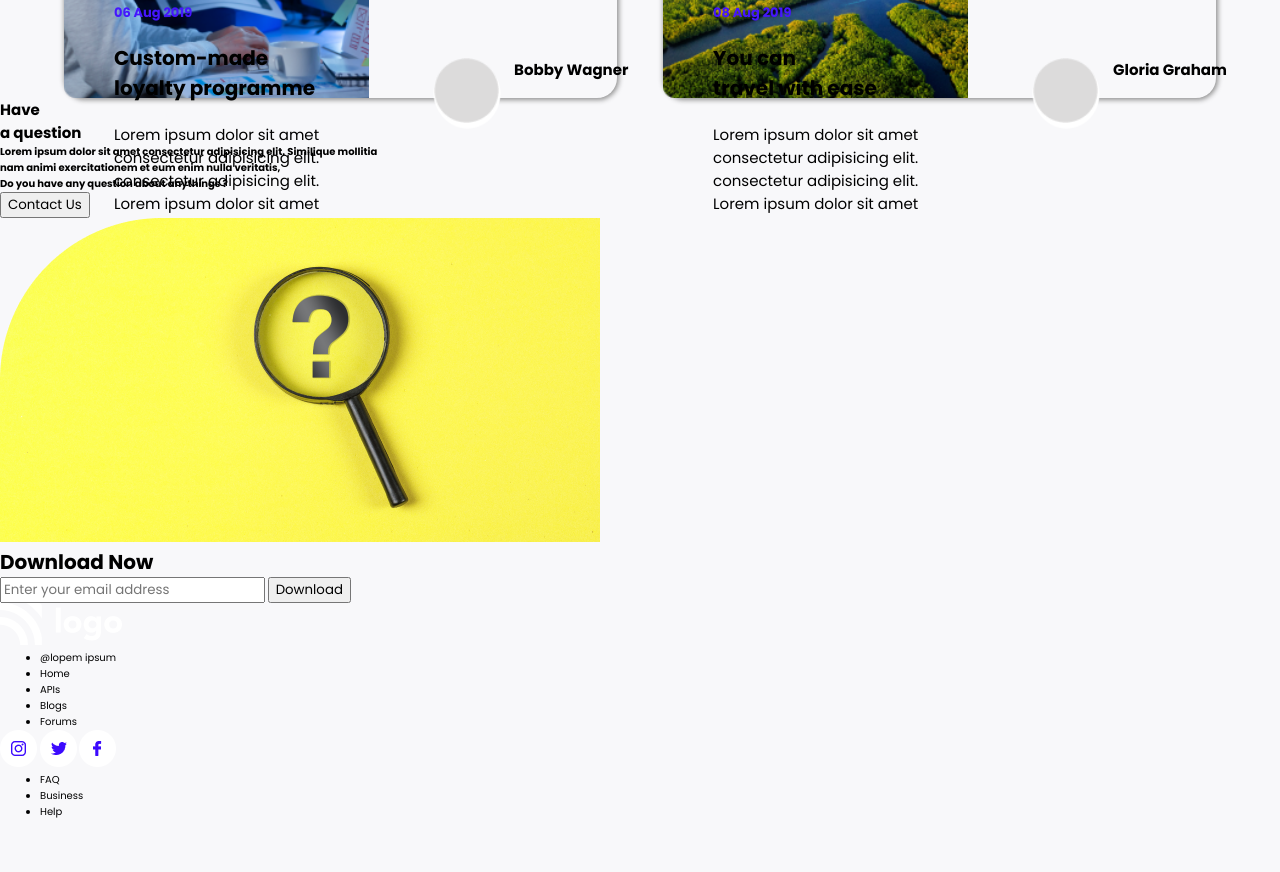
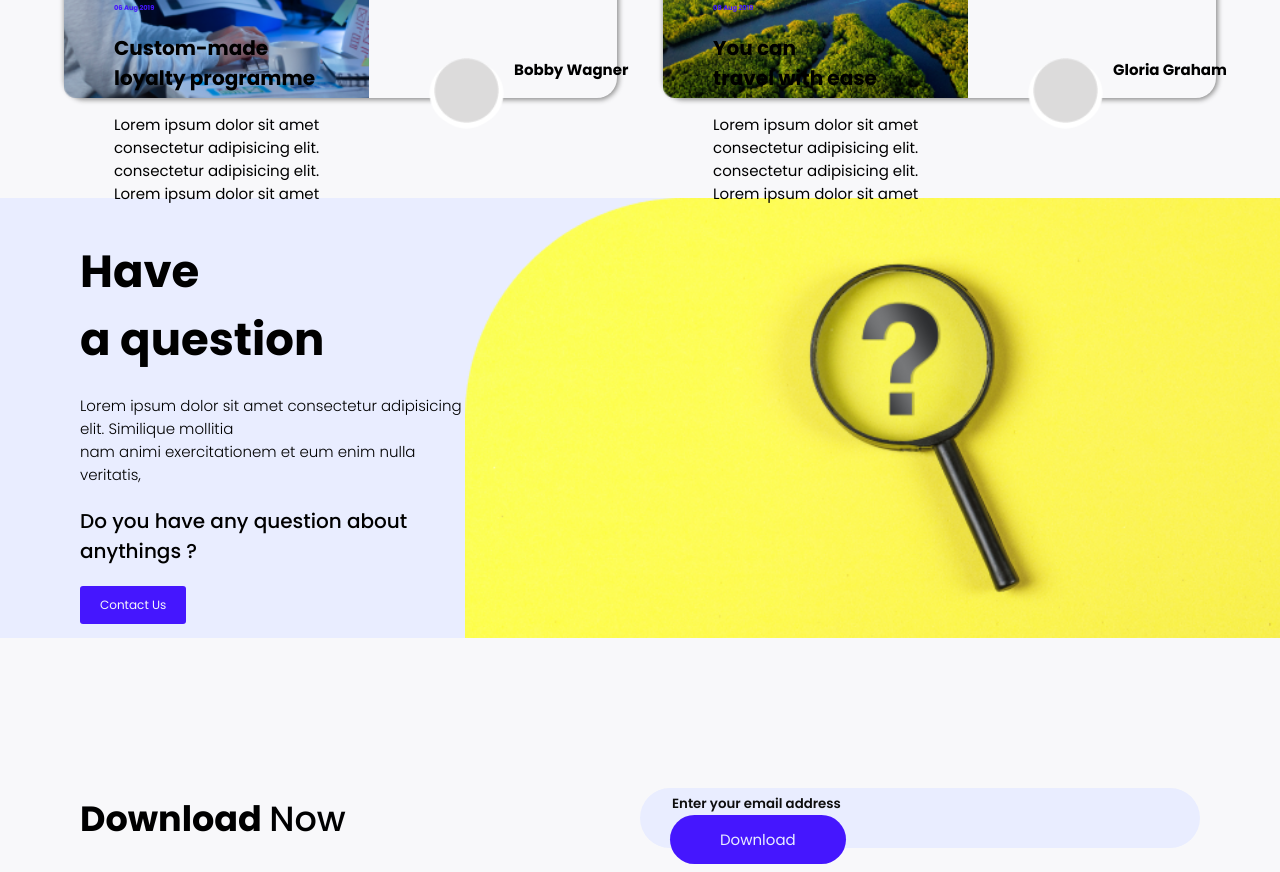
Before and after one commit to omkarg01/HTML-CSS-Project-9, a website: page index.html in a window 1280 px wide. Shown: the part 1792-2664 px from the top of the page. Before the commit the page ends 2612 px from the top, so only its background shows below. Drawn offline with Linux system fonts and the light colour scheme.

Commit message:
Project - 9 complete

```diff
--- a/style.css
+++ b/style.css
@@ -2,10 +2,18 @@
 @import url("https://fonts.googleapis.com/css2?family=Poppins:wght@100;200;300;400;500;600;700;800;900&display=swap");
 @import url("https://fonts.googleapis.com/css2?family=Righteous:wght@100;200;300;400;500;600;700;800;900&display=swap");
 
-/* @import url('https://fonts.googleapis.com/css2?family=Poppins:ital,wght@0,100;0,200;0,300;0,400;0,500;0,600;0,700;0,800;1,600&display=swap'); */
 * {
   font-family: "Poppins", sans-serif;
   margin: 0;
+}
+
+*:focus {
+  outline: none;
+}
+
+::placeholder {
+  color: var(--black);
+  font-weight: 600;
 }
 
 HTML {
@@ -47,19 +55,19 @@ header {
 nav {
   position: absolute;
   display: flex;
-  gap: 3rem;
   align-items: center;
   top: 2rem;
   left: 62%;
   font-size: 1.5rem;
   font-weight: 500;
+  gap: 3rem;
 }
 
 .nav-item-active {
   background-color: var(--white);
-  padding: 0.3rem 1rem;
   color: var(--primary-blue);
   border-radius: 3px;
+  padding: 0.3rem 1rem;
 }
 
 .header-text {
@@ -113,14 +121,12 @@ nav {
   margin: 0 8rem;
   margin-top: 12rem;
   font-size: 2.3rem;
-  /* background-color: aqua; */
 }
 
 .cards {
   display: flex;
   position: relative;
   margin: 5rem 0;
-  /* justify-content: space-between; */
 }
 
 .card,
@@ -195,17 +201,13 @@ nav {
   display: flex;
   width: 90vw;
   height: 35rem;
-  /* background-color: white; */
   margin: 0 auto;
   justify-content: space-between;
-  gap: 3rem;
 }
 
 .blog-card {
   width: 48%;
-  /* background-color: aquamarine; */
   position: relative;
-  /* border: 2px solid black; */
   border-radius: 2rem;
   border-top-left-radius: 10rem;
   box-shadow: 1px 1px 5px 1px rgb(144, 144, 144);
@@ -229,7 +231,6 @@ nav {
 }
 
 .blog-content>h6 {
-  font-size: 1.3rem;
   color: var(--primary-blue);
 }
 
@@ -251,8 +252,7 @@ nav {
 
 .blog-card-bottom-image {
   height: 6.5rem;
-  filter: drop-shadow(2px 3px 0 white)
-          drop-shadow(-1px 3px 0 white);
+  filter: drop-shadow(5px 3px 0 white) drop-shadow(-5px 3px 0 white);
 }
 
 .blog-author {
@@ -260,7 +260,148 @@ nav {
   display: inline-block;
   font-size: 1.5rem;
   width: 15rem;
-  /* z-index: 1; */
   left: 22.5rem;
   top: 15.5rem;
 }
+
+/* ------------------------------ */
+/* ---------- FAQ ------------ */
+/* ------------------------------ */
+
+.faq-section {
+  background-color: var(--light-grey);
+  display: flex;
+  justify-content: space-between;
+  margin-top: 10rem;
+  height: 55vh;
+}
+
+.faq-content {
+  margin-left: 8rem;
+  padding-top: 4rem;
+}
+
+.faq-content>h2 {
+  font-size: 4.5rem;
+}
+
+.faq-content>h4 {
+  font-size: 1.5rem;
+  font-weight: 300;
+  margin: 2rem 0;
+}
+
+.faq-content>h4:nth-child(3) {
+  font-weight: 500;
+  font-size: 2rem;
+}
+
+.faq-content button {
+  background-color: var(--primary-blue);
+  border: none;
+  color: var(--white);
+  font-size: 1.2rem;
+  padding: 1rem 2rem;
+  border-radius: 3px;
+}
+
+.faq-image img {
+  height: 100%;
+}
+
+/* ------------------------------ */
+/* ---------- Download ------------ */
+/* ------------------------------ */
+.download-section {
+  /* background-color: aqua; */
+  height: 45vh;
+  /* margin-bottom: 30%; */
+  display: flex;
+  justify-content: space-between;
+  align-items: center;
+  padding: 0 8rem;
+}
+
+.download-content h1 {
+  font-size: 3.5rem;
+}
+
+.download-content span {
+  font-weight: 500;
+}
+
+.download-email {
+  background-color: var(--light-grey);
+  width: 50%;
+  border-radius: 5rem;
+  height: 6rem;
+}
+
+form {
+  padding: 0.5rem 0rem;
+  padding-left: 3rem;
+}
+
+form input {
+  background-color: var(--light-grey);
+  border: none;
+  width: 46rem;
+}
+
+form button {
+  background-color: var(--primary-blue);
+  border: none;
+  color: var(--light-grey);
+  font-size: 1.5rem;
+  padding: 1.3rem 5rem;
+  border-radius: 3rem;
+}
+
+
+/* ------------------------------ */
+/* ---------- Footer ------------ */
+/* ------------------------------ */
+
+.footer-section {
+  background-color: var(--primary-blue);
+  height: 40vh;
+  display: flex;
+  justify-content: space-between;
+  align-items: center;
+  padding: 0 8rem;
+}
+
+.footer-left img {
+  height: 5rem;
+  padding-bottom: 3rem;
+}
+
+.list,
+.logos-list {
+  color: var(--light-grey);
+  list-style-type: none;
+  display: flex;
+  align-items: center;
+  padding: 0;
+  gap: 3rem;
+}
+
+.list-items {
+  font-size: 1.3rem;
+}
+
+.footer-left .list-items:nth-child(n+2):nth-child(-n+4)::after {
+  content: "|";
+  padding-left: 3rem;
+}
+
+.footer-right>img {
+  margin-left: 2rem;
+  height: 5rem;
+  padding-bottom: 3rem;
+}
+
+.footer-right .list-items:nth-child(n+1):nth-child(-n+2)::after {
+  content: "|";
+  padding-left: 3rem;
+}
```
Also changed, not shown: index.html (+1 -1 lines).
